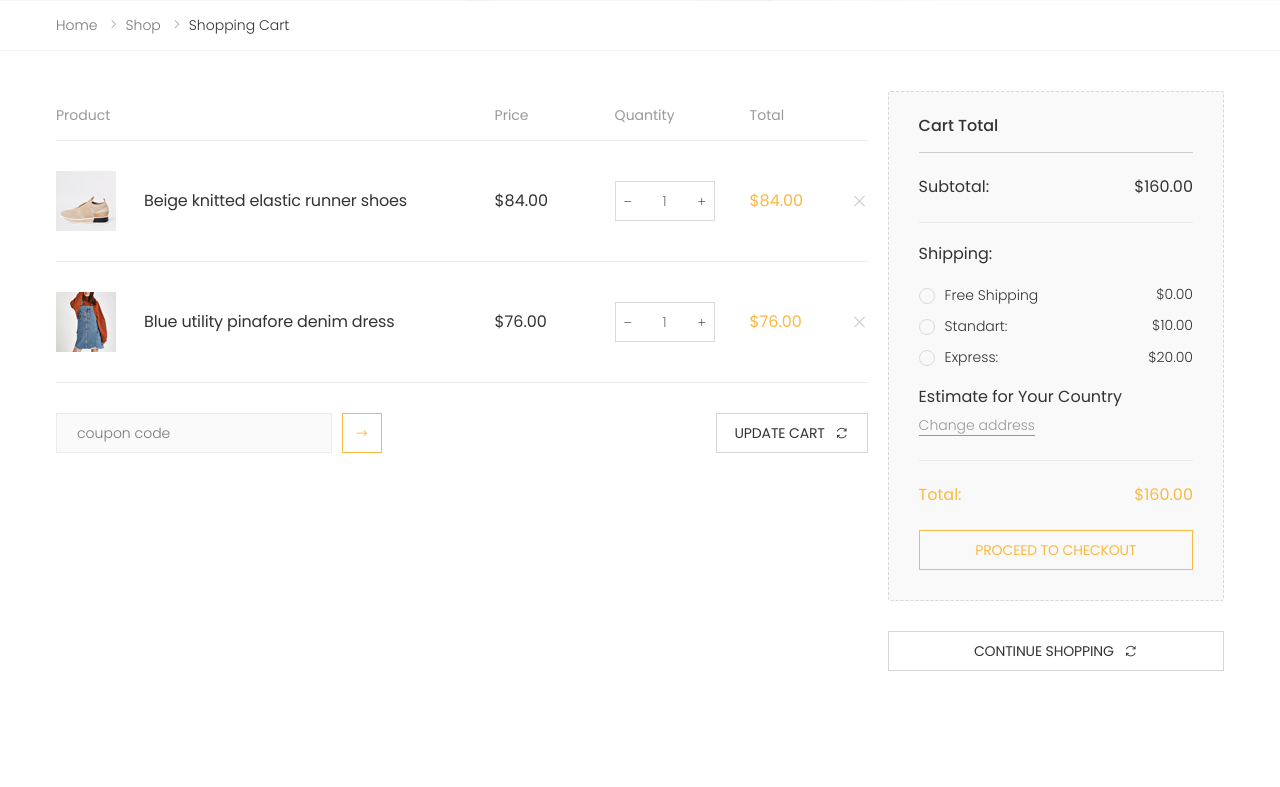
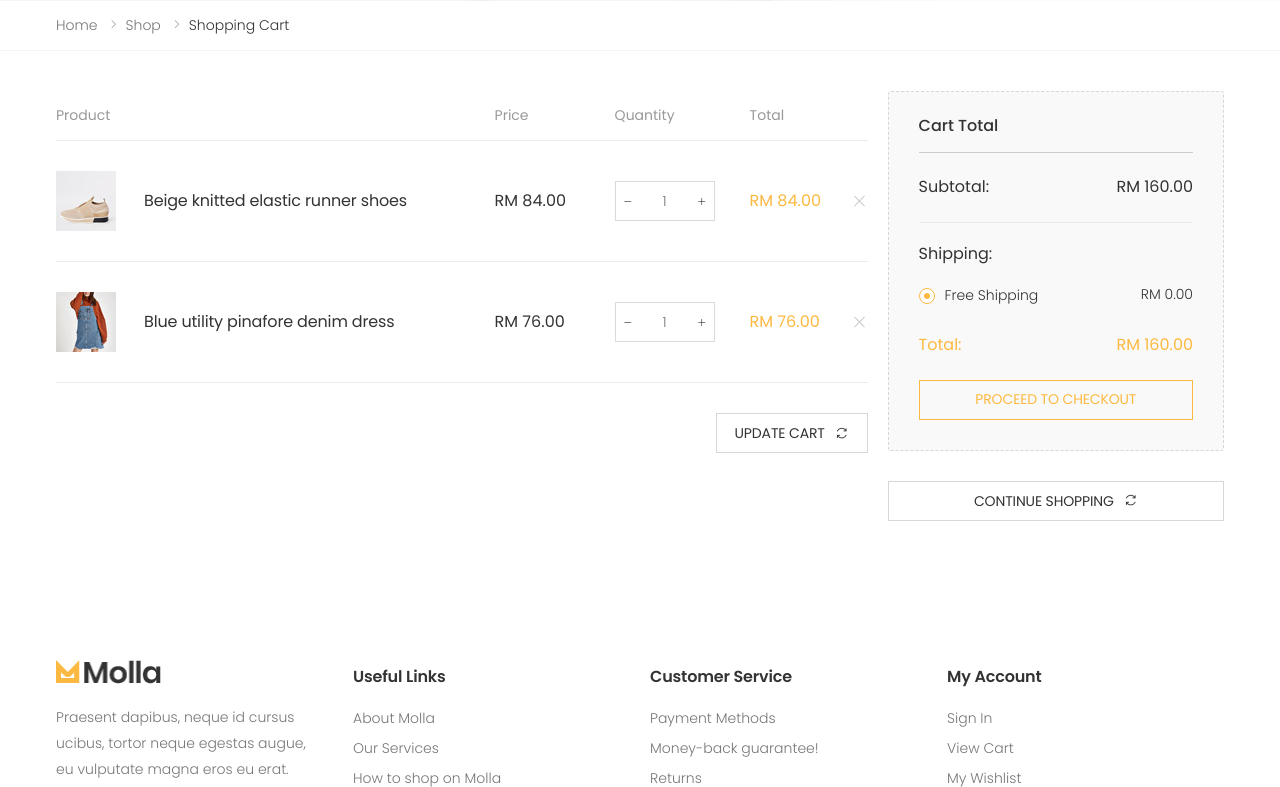
Before and after one commit to ThomasLimWZ/Software-Engine-Project, a PHP site: page /cart.php in a window 1280 px wide. Shown: the part 351-1138 px from the top of the page. Run offline with PHP 8.4, Linux system fonts and the light colour scheme.

Commit message:
change cart page ui

```diff
--- a/Customer/cart.php
+++ b/Customer/cart.php
@@ -54,13 +54,13 @@
 													</h3><!-- End .product-title -->
 												</div><!-- End .product -->
 											</td>
-											<td class="price-col">$84.00</td>
+											<td class="price-col">RM 84.00</td>
 											<td class="quantity-col">
                                                 <div class="cart-product-quantity">
                                                     <input type="number" class="form-control" value="1" min="1" max="10" step="1" data-decimals="0" required>
                                                 </div><!-- End .cart-product-quantity -->
                                             </td>
-											<td class="total-col">$84.00</td>
+											<td class="total-col">RM 84.00</td>
 											<td class="remove-col"><button class="btn-remove"><i class="icon-close"></i></button></td>
 										</tr>
 										<tr>
@@ -77,30 +77,19 @@
 													</h3><!-- End .product-title -->
 												</div><!-- End .product -->
 											</td>
-											<td class="price-col">$76.00</td>
+											<td class="price-col">RM 76.00</td>
 											<td class="quantity-col">
                                                 <div class="cart-product-quantity">
                                                     <input type="number" class="form-control" value="1" min="1" max="10" step="1" data-decimals="0" required>
                                                 </div><!-- End .cart-product-quantity -->
                                             </td>
-											<td class="total-col">$76.00</td>
+											<td class="total-col">RM 76.00</td>
 											<td class="remove-col"><button class="btn-remove"><i class="icon-close"></i></button></td>
 										</tr>
 									</tbody>
 								</table><!-- End .table table-wishlist -->
 
 	                			<div class="cart-bottom">
-			            			<div class="cart-discount">
-			            				<form action="#">
-			            					<div class="input-group">
-				        						<input type="text" class="form-control" required placeholder="coupon code">
-				        						<div class="input-group-append">
-													<button class="btn btn-outline-primary-2" type="submit"><i class="icon-long-arrow-right"></i></button>
-												</div><!-- .End .input-group-append -->
-			        						</div><!-- End .input-group -->
-			            				</form>
-			            			</div><!-- End .cart-discount -->
-
 			            			<a href="#" class="btn btn-outline-dark-2"><span>UPDATE CART</span><i class="icon-refresh"></i></a>
 		            			</div><!-- End .cart-bottom -->
 	                		</div><!-- End .col-lg-9 -->
@@ -112,7 +101,7 @@
 	                					<tbody>
 	                						<tr class="summary-subtotal">
 	                							<td>Subtotal:</td>
-	                							<td>$160.00</td>
+	                							<td>RM 160.00</td>
 	                						</tr><!-- End .summary-subtotal -->
 	                						<tr class="summary-shipping">
 	                							<td>Shipping:</td>
@@ -122,41 +111,16 @@
 	                						<tr class="summary-shipping-row">
 	                							<td>
 													<div class="custom-control custom-radio">
-														<input type="radio" id="free-shipping" name="shipping" class="custom-control-input">
+														<input type="radio" id="free-shipping" name="shipping" class="custom-control-input" checked>
 														<label class="custom-control-label" for="free-shipping">Free Shipping</label>
 													</div><!-- End .custom-control -->
 	                							</td>
-	                							<td>$0.00</td>
+	                							<td>RM 0.00</td>
 	                						</tr><!-- End .summary-shipping-row -->
-
-	                						<tr class="summary-shipping-row">
-	                							<td>
-	                								<div class="custom-control custom-radio">
-														<input type="radio" id="standart-shipping" name="shipping" class="custom-control-input">
-														<label class="custom-control-label" for="standart-shipping">Standart:</label>
-													</div><!-- End .custom-control -->
-	                							</td>
-	                							<td>$10.00</td>
-	                						</tr><!-- End .summary-shipping-row -->
-
-	                						<tr class="summary-shipping-row">
-	                							<td>
-	                								<div class="custom-control custom-radio">
-														<input type="radio" id="express-shipping" name="shipping" class="custom-control-input">
-														<label class="custom-control-label" for="express-shipping">Express:</label>
-													</div><!-- End .custom-control -->
-	                							</td>
-	                							<td>$20.00</td>
-	                						</tr><!-- End .summary-shipping-row -->
-
-	                						<tr class="summary-shipping-estimate">
-	                							<td>Estimate for Your Country<br> <a href="dashboard.php">Change address</a></td>
-	                							<td>&nbsp;</td>
-	                						</tr><!-- End .summary-shipping-estimate -->
 
 	                						<tr class="summary-total">
 	                							<td>Total:</td>
-	                							<td>$160.00</td>
+	                							<td>RM 160.00</td>
 	                						</tr><!-- End .summary-total -->
 	                					</tbody>
 	                				</table><!-- End .table table-summary -->
```
